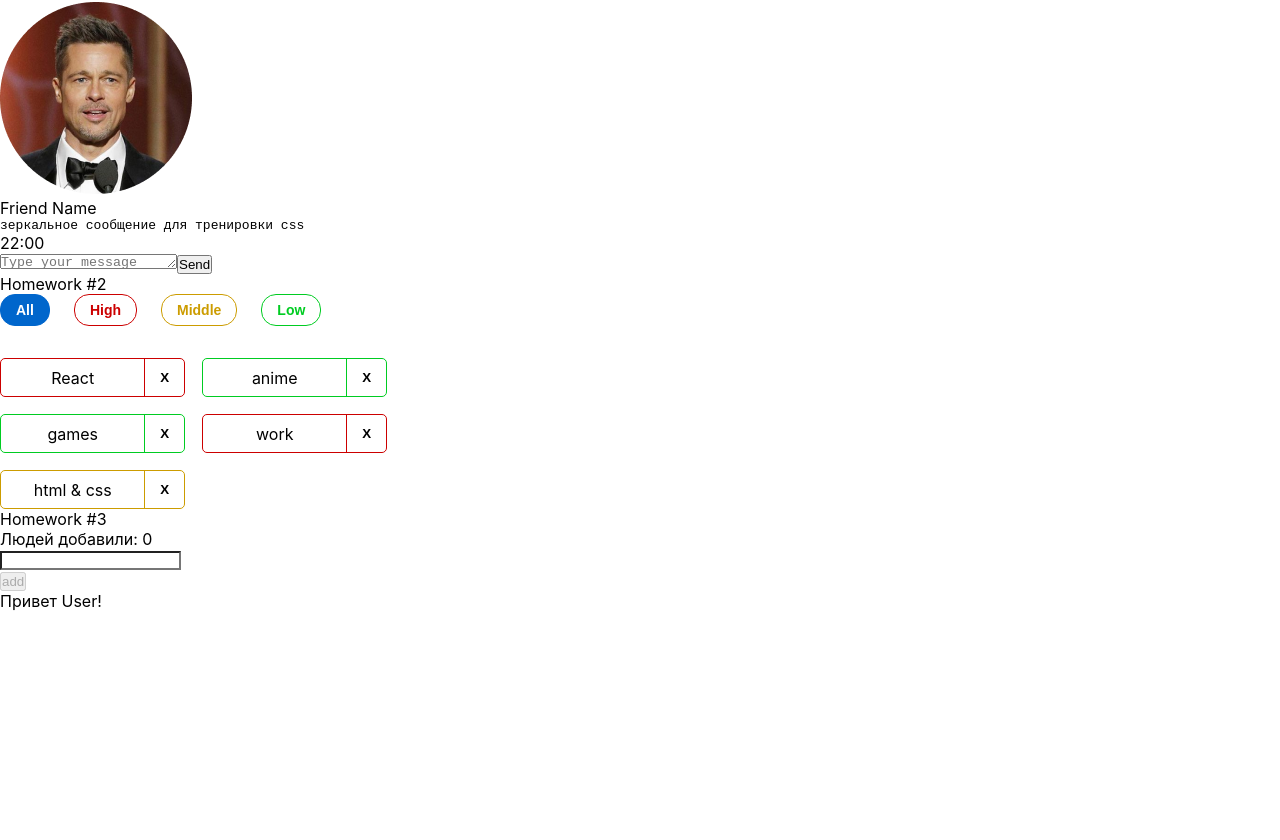
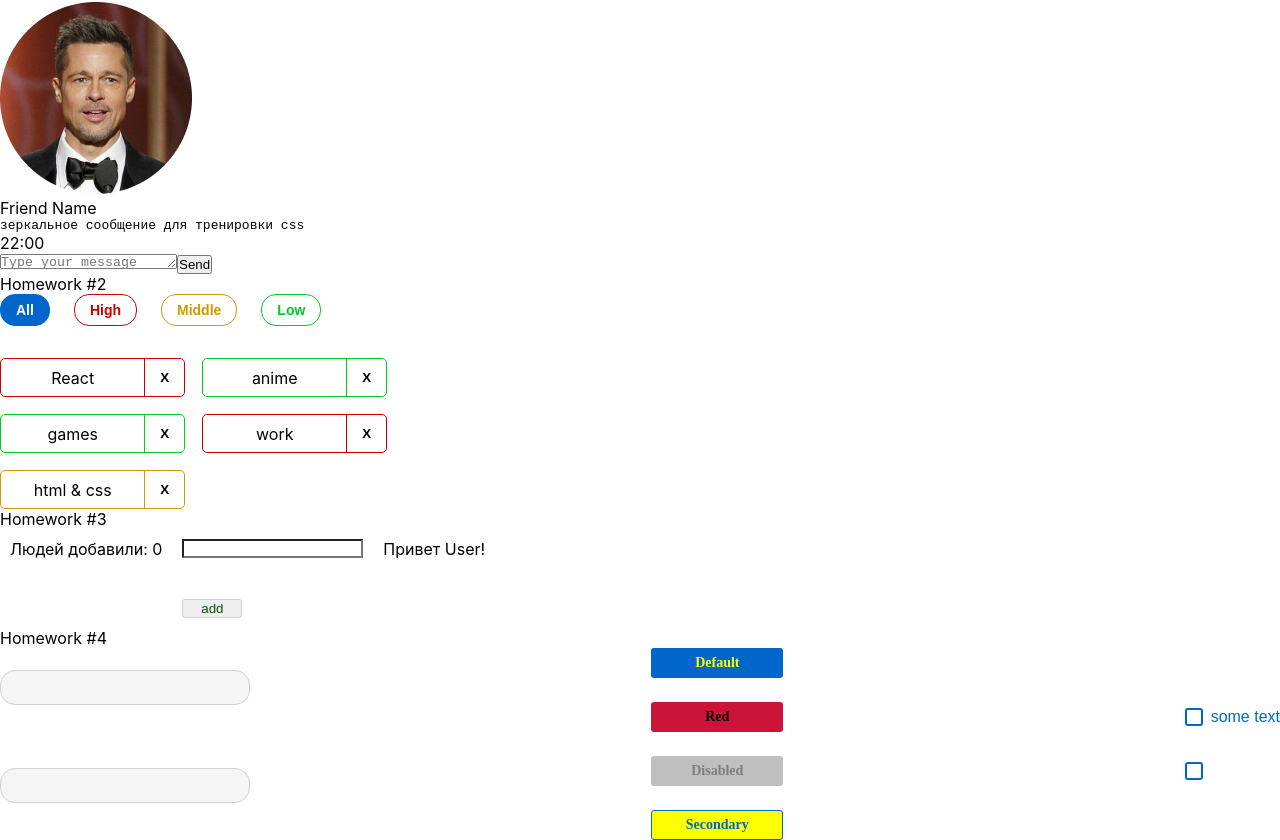
Before and after one commit to aavdienko/HWs, a React (Create React App) app: page /#/ in a window 1280 px wide. Shown: the part 269-1109 px from the top of the page. Before the commit the page ends 880 px from the top, so only its background shows below. Built offline with nearby package versions, Linux system fonts and the light colour scheme.

Commit message:
HW04. Deployed to GH

```diff
--- a/src/s1-main/App.tsx
+++ b/src/s1-main/App.tsx
@@ -3,6 +3,7 @@ import s from './App.module.css'
 import HW1 from '../s2-homeworks/hw01/HW1'
 import HW2 from '../s2-homeworks/hw02/HW2'
 import HW3 from '../s2-homeworks/hw03/HW3'
+import HW4 from '../s2-homeworks/hw04/HW4'
 
 
 function App() {
@@ -12,7 +13,7 @@ function App() {
             {/*раскомментировать по ходу выполнения*/}
             <HW2/>
             <HW3/>
-            {/*<HW4/>*/}
+            <HW4/>
 
             {/*при выполнении дз 5 и более - закомментировать здесь дз 1-4, так как они есть внутри дз 5*/}
             {/*<HW5/>*/}
--- a/src/s2-homeworks/hw03/Greeting.module.css
+++ b/src/s2-homeworks/hw03/Greeting.module.css
@@ -1,37 +1,57 @@
 .greetingForm {
+  display: flex;
+  align-items: flex-start;
 }
 
 .inputAndButtonContainer {
+
 }
 
 .error {
+  color: red;
+  height: 21px;
+  margin-left: 10px;
 }
 
 .input {
-  background-color: white;
+  margin: 10px;
+  background: white;
+  color: black;
 }
 
 .input:focus {
+  outline: none;
+  border: #99ff99 solid 2px;
 }
 
 .errorInput {
-  background-color: red;
+  margin: 10px;
+  background: red;
+  border: 2px solid red;
 }
 
 .button {
+  margin: 10px;
+  width: 60px;
 }
 
 .button:focus {
+  outline: green solid 1px;
 }
 
 .button:active {
+  background: green;
 }
 
 .button:disabled {
+  color: #005500
 }
 
 .text {
+  margin: 10px;
 }
 
 .greeting {
+
+  margin: 10px;
 }
--- a/src/s2-homeworks/hw04/Stand.tsx
+++ b/src/s2-homeworks/hw04/Stand.tsx
@@ -32,7 +32,7 @@ const Stand = () => {
                             setError(
                                 stateForAllInputs.trim()
                                     ? ''
-                                    : 'Error'
+                                    : 'Text is required'
                             )
                             setValue('')
                         }}
@@ -44,13 +44,13 @@ const Stand = () => {
                 {/*обычная кнопка:*/}
                 <div>
                     <SuperButton id={'hw4-super-button-default'}>
-                        default
+                        Default
                     </SuperButton>
                 </div>
                 {/*красная кнопка:*/}
                 <div>
                     <SuperButton id={'hw4-super-button-red'} xType={'red'}>
-                        red
+                        Red
                     </SuperButton>
                 </div>
                 {/*задизэйбленная кнопка:*/}
@@ -60,7 +60,7 @@ const Stand = () => {
                         xType={'red'}
                         disabled
                     >
-                        disabled
+                        Disabled
                     </SuperButton>
                 </div>
                 {/*задизэйбленная кнопка:*/}
@@ -69,7 +69,7 @@ const Stand = () => {
                         id={'hw4-super-button-secondary'}
                         xType={'secondary'}
                     >
-                        secondary
+                        Secondary
                     </SuperButton>
                 </div>
             </div>
--- a/src/s2-homeworks/hw04/common/c1-SuperInputText/SuperInputText.module.css
+++ b/src/s2-homeworks/hw04/common/c1-SuperInputText/SuperInputText.module.css
@@ -1,20 +1,89 @@
-.input:focus {
+/* .input:focus {
+  outline: none;
+  border: yellow solid 2px;
 }
 
 .input {
+  margin: 10px;
+  background: lightgray;
+  color: black;
 }
 
 .inputWrapper {
+  margin: 10px;
+  background: lightgray;
+  color: black;
 }
 
 .superInput {
+  margin: 10px;
+  background: goldenrod;
+  color: black;
 }
 
 .errorInput {
+  margin: 10px;
+  background: red;
+  color: black;
 }
 
 .errorInput:focus {
+  outline: none;
+  border: yellow solid 2px;
 }
 
 .error {
+  color: brown;
+  height: 20px;
+  margin-left: 15px;
+} */
+
+
+/* .input:focus {
+} */
+
+.input {
+    outline: none;
+    background: whitesmoke;
+    border: 1px solid #D1D1D1;
+    border-radius: 15px;
+    width: 250px;
+    height: 35px;
+    padding: 5px;
 }
+
+.inputWrapper {
+    display: flex;
+    flex-direction: column;
+    align-items: flex-start;
+}
+
+/* .superInput {
+
+}
+
+.className {
+
+} */
+
+.errorInput {
+    border: 3px solid #CC1439;
+}
+
+/* .errorInput:focus {
+
+} */
+
+
+.error {
+    display: block;
+    color: #CC1439;
+    font-family: 'Montserrat';
+    font-style: normal;
+    font-weight: 1000;
+    font-size: 15px;
+    line-height: 12px;
+    margin-top: 10px;
+    align-self: center;
+    margin-bottom: 5px;
+}
--- a/src/s2-homeworks/hw04/common/c2-SuperButton/SuperButton.module.css
+++ b/src/s2-homeworks/hw04/common/c2-SuperButton/SuperButton.module.css
@@ -1,36 +1,149 @@
-.button {
+/* .button {
+  background: green;
+  color: white;
+  outline: none;
 }
 
 .disabled {
+  background: gray;
+  color: black;
+  outline: none;
 }
 
 .secondary {
+  background: yellow;
+  color: yellowgreen;
+  outline: none;
 }
 
 .default {
+  background: green;
+  color: yellowgreen;
+  outline: none;
 }
 
 .red {
-}
+  background-color: red;
+} */
 
-.default:hover {
+/* .default:hover {
 }
 
 .red:hover {
 }
 
 .secondary:hover {
+} */
+
+
+/* .default:active {
+}
+
+.secondary:active {
+} */
+
+/* .red:active {
+  background: red;
+}
+
+.button:disabled {
+  background: gray;
+  color: black;
+  outline: none;
+} */
+
+.button {
+  display: flex;
+  flex-direction: row;
+  justify-content: center;
+  align-items: center;
+  padding: 5px 24px;
+  gap: 10px;
+  border-radius: 3px;
+  border: none;
+  outline: none;
+  cursor: pointer;
+}
+
+.disabled {
+  width: 132px;
+  height: 30px;
+  color: #002E5C;
+  font-family: 'Montserrat';
+  font-style: normal;
+  font-weight: 600;
+  font-size: 14px;
+  line-height: 20px;
+  background: #004D99;
+  opacity: 50%;
+}
+
+.secondary {
+  width: 132px;
+  height: 30px;
+  background: yellow;
+  font-family: 'Montserrat';
+  font-style: normal;
+  font-weight: 600;
+  font-size: 14px;
+  line-height: 20px;
+  /* background: transparent; */
+  color: #0066CC;
+  border: 1px solid #0066CC
+
+}
+
+.default {
+  width: 132px;
+  height: 30px;
+  color: yellow;
+  font-family: 'Montserrat';
+  font-style: normal;
+  font-weight: 600;
+  font-size: 14px;
+  line-height: 20px;
+  background: #0066CC;
+}
+
+.red {
+  width: 132px;
+  height: 30px;
+  color: black;
+  font-family: 'Montserrat';
+  font-style: normal;
+  font-weight: 600;
+  font-size: 14px;
+  line-height: 20px;
+  background: #CC1439;
+}
+
+.default:hover {
+  background-color: #0080FF;
+}
+
+.red:hover {
+  background-color: #FF1A47;
+}
+
+.secondary:hover {
+  background-color: #E5F0FA;
 }
 
 
 .default:active {
+  background-color: #0059B2;
 }
 
 .secondary:active {
+background-color: #C9E5FF;
 }
 
 .red:active {
+  background-color: #B21232;
 }
 
 .button:disabled {
+  background: gray;
+  color: black;
+  outline: none;
 }
--- a/src/s2-homeworks/hw04/common/c2-SuperButton/SuperButton.tsx
+++ b/src/s2-homeworks/hw04/common/c2-SuperButton/SuperButton.tsx
@@ -18,11 +18,16 @@ const SuperButton: React.FC<SuperButtonPropsType> = (
     }
 ) => {
     const finalClassName = s.button
-        // + (disabled
-        //         ? ...
-        //         : xType === 'red'
-        //             ? ...
-        + (className ? ' ' + className : '') // задачка на смешивание классов
+    // + (disabled
+    //         ? s.disabled
+    //         : xType === 'red'
+    //             ? s.red
+    //             : '')
+    +(disabled ? ' ' + s.disabled
+    : xType === 'red' ? ' ' + s.red
+            : xType === 'secondary' ? ' ' + s.secondary
+            : ' ' + s.default)
+    + (className ? ' ' + className : '') // задачка на смешивание классов
 
     return (
         <button
--- a/src/s2-homeworks/hw04/common/c3-SuperCheckbox/SuperCheckbox.tsx
+++ b/src/s2-homeworks/hw04/common/c3-SuperCheckbox/SuperCheckbox.tsx
@@ -28,6 +28,8 @@ const SuperCheckbox: React.FC<SuperCheckboxPropsType> = (
 ) => {
     const onChangeCallback = (e: ChangeEvent<HTMLInputElement>) => {
         // задачка на написание онченджа
+        onChange?.(e)
+        onChangeChecked?.(e.currentTarget.checked)
 
     }
 
```
